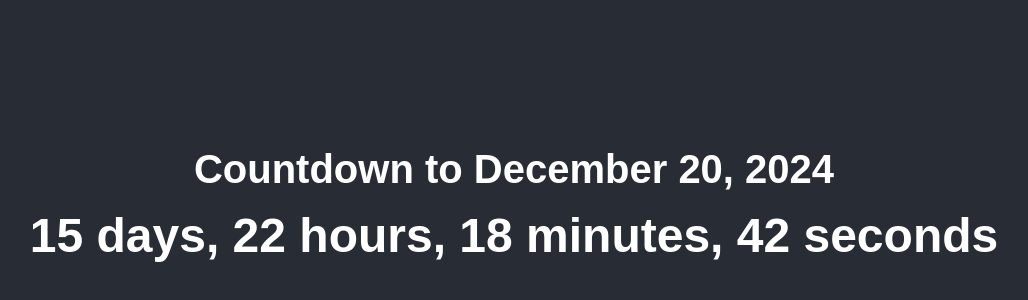
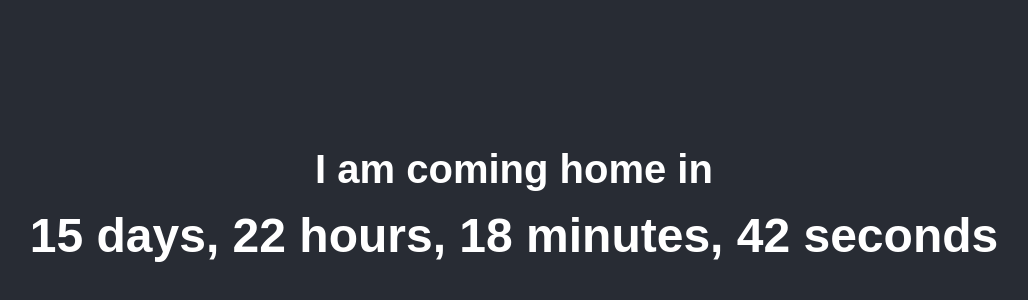
Before and after one commit to ralphcastaneda1/countdown, a plain HTML site: page index.html in a window 1280 px wide. Shown: the part 208-508 px from the top of the page, without its empty margins (126-1154 px from the left). Drawn offline with Linux system fonts and the light colour scheme.

Commit message:
Update index.html

```diff
--- a/index.html
+++ b/index.html
@@ -28,7 +28,7 @@
     </style>
 </head>
 <body>
-    <h1>Countdown to December 20, 2024</h1>
+    <h1>I am coming home in</h1>
     <div id="timer">Loading...</div>
 
     <script>
```
